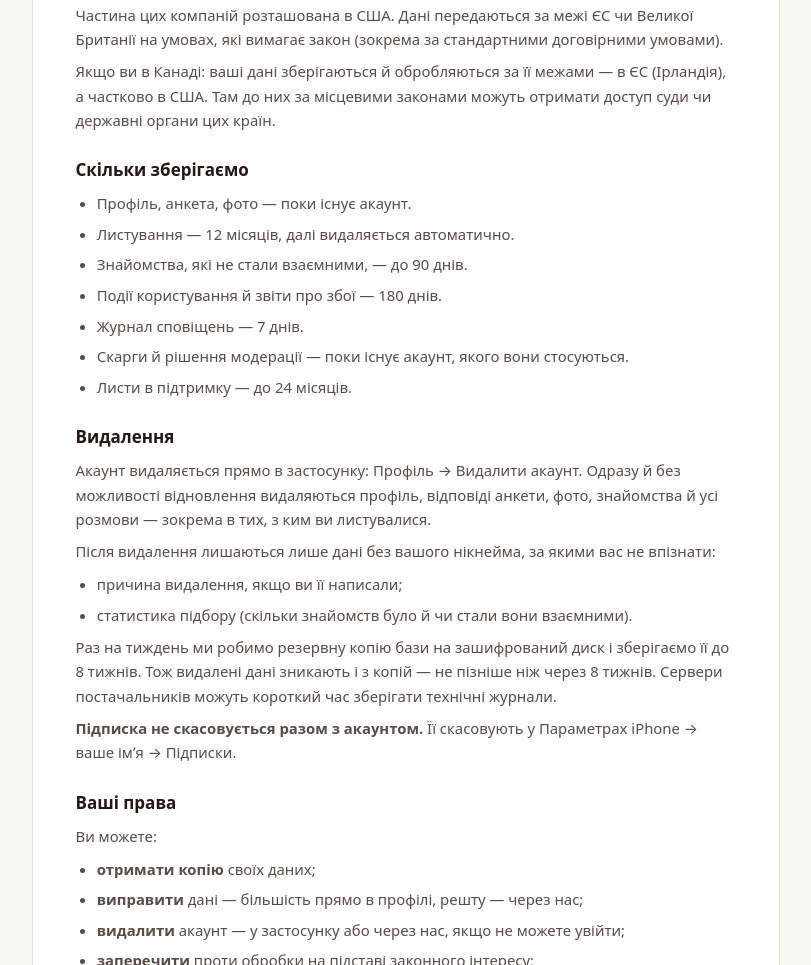
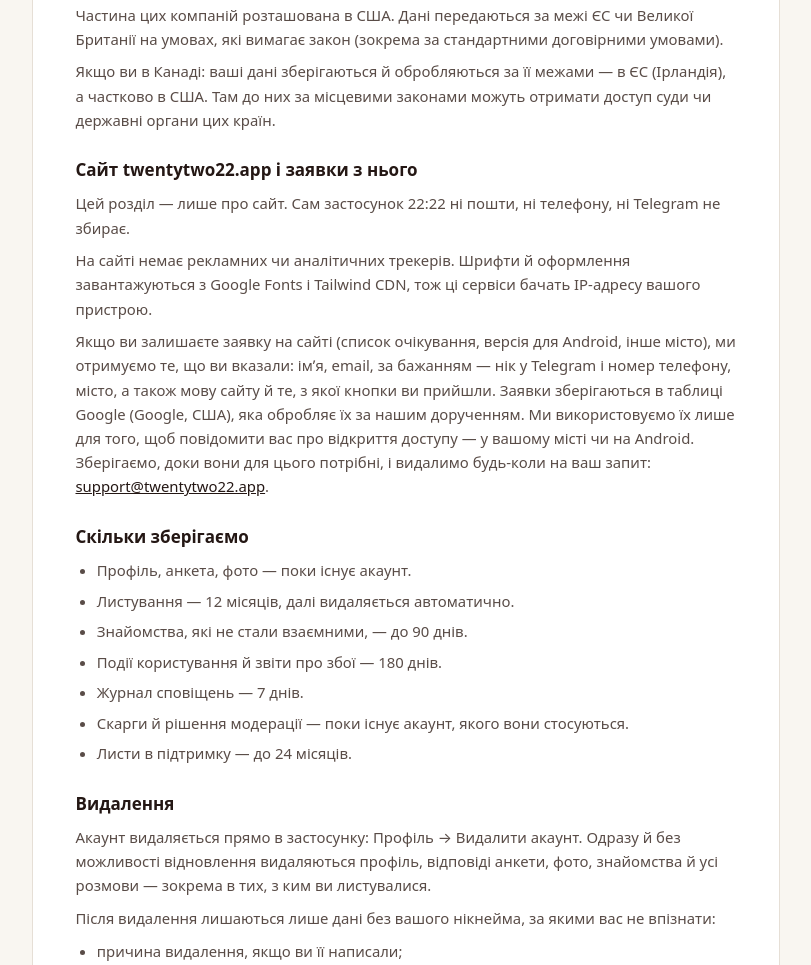
Before and after one commit to AnastasiaChaikovska/2222, a plain HTML site: page privacy.html in a window 1280 px wide. Shown: the part 3141-4106 px from the top of the page, without its empty margins (234-1045 px from the left). Drawn offline with nearby package versions, Linux system fonts and the light colour scheme; a web font is replaced by a local one.

Commit message:
Політика: повернуто розділ про сайт і заявки (зник при оновленні 23.11)
Co-Authored-By: Claude Opus 5.5 <noreply@anthropic.com>

```diff
--- a/privacy.html
+++ b/privacy.html
@@ -180,6 +180,12 @@
 <p>Якщо ви в Канаді: ваші дані зберігаються й обробляються за її межами — в ЄС (Ірландія), а частково в США. Там до них за місцевими законами можуть отримати доступ суди чи державні органи цих країн.</p>
 </section>
 <section class="space-y-2">
+<h2 class="text-base font-semibold text-app-espresso">Сайт twentytwo22.app і заявки з нього</h2>
+<p>Цей розділ — лише про сайт. Сам застосунок 22:22 ні пошти, ні телефону, ні Telegram не збирає.</p>
+<p>На сайті немає рекламних чи аналітичних трекерів. Шрифти й оформлення завантажуються з Google Fonts і Tailwind CDN, тож ці сервіси бачать IP-адресу вашого пристрою.</p>
+<p>Якщо ви залишаєте заявку на сайті (список очікування, версія для Android, інше місто), ми отримуємо те, що ви вказали: імʼя, email, за бажанням — нік у Telegram і номер телефону, місто, а також мову сайту й те, з якої кнопки ви прийшли. Заявки зберігаються в таблиці Google (Google, США), яка обробляє їх за нашим дорученням. Ми використовуємо їх лише для того, щоб повідомити вас про відкриття доступу — у вашому місті чи на Android. Зберігаємо, доки вони для цього потрібні, і видалимо будь-коли на ваш запит: <a href="mailto:support@twentytwo22.app" class="text-app-espresso underline font-medium">support@twentytwo22.app</a>.</p>
+</section>
+<section class="space-y-2">
 <h2 class="text-base font-semibold text-app-espresso">Скільки зберігаємо</h2>
 <ul class="list-disc pl-5 space-y-1.5"><li>Профіль, анкета, фото — поки існує акаунт.</li><li>Листування — 12 місяців, далі видаляється автоматично.</li><li>Знайомства, які не стали взаємними, — до 90 днів.</li><li>Події користування й звіти про збої — 180 днів.</li><li>Журнал сповіщень — 7 днів.</li><li>Скарги й рішення модерації — поки існує акаунт, якого вони стосуються.</li><li>Листи в підтримку — до 24 місяців.</li></ul>
 </section>
@@ -297,6 +303,12 @@
 <p>Якщо ви в Канаді: ваші дані зберігаються й обробляються за її межами — в ЄС (Ірландія), а частково в США. Там до них за місцевими законами можуть отримати доступ суди чи державні органи цих країн.</p>
 </section>
 <section class="space-y-2">
+<h2 class="text-base font-semibold text-app-espresso">Сайт twentytwo22.app і заявки з нього</h2>
+<p>Цей розділ — лише про сайт. Сам застосунок 22:22 ні пошти, ні телефону, ні Telegram не збирає.</p>
+<p>На сайті немає рекламних чи аналітичних трекерів. Шрифти й оформлення завантажуються з Google Fonts і Tailwind CDN, тож ці сервіси бачать IP-адресу вашого пристрою.</p>
+<p>Якщо ви залишаєте заявку на сайті (список очікування, версія для Android, інше місто), ми отримуємо те, що ви вказали: імʼя, email, за бажанням — нік у Telegram і номер телефону, місто, а також мову сайту й те, з якої кнопки ви прийшли. Заявки зберігаються в таблиці Google (Google, США), яка обробляє їх за нашим дорученням. Ми використовуємо їх лише для того, щоб повідомити вас про відкриття доступу — у вашому місті чи на Android. Зберігаємо, доки вони для цього потрібні, і видалимо будь-коли на ваш запит: <a href="mailto:support@twentytwo22.app" class="text-app-espresso underline font-medium">support@twentytwo22.app</a>.</p>
+</section>
+<section class="space-y-2">
 <h2 class="text-base font-semibold text-app-espresso">Скільки зберігаємо</h2>
 <ul class="list-disc pl-5 space-y-1.5"><li>Профіль, анкета, фото — поки існує акаунт.</li><li>Листування — 12 місяців, далі видаляється автоматично.</li><li>Знайомства, які не стали взаємними, — до 90 днів.</li><li>Події користування й звіти про збої — 180 днів.</li><li>Журнал сповіщень — 7 днів.</li><li>Скарги й рішення модерації — поки існує акаунт, якого вони стосуються.</li><li>Листи в підтримку — до 24 місяців.</li></ul>
 </section>
@@ -388,6 +400,12 @@
 <p>If you’re in Canada: your data is stored and processed outside Canada — in the EU (Ireland), and partly in the USA. There, courts or government authorities of those countries may be able to access it under local laws.</p>
 </section>
 <section class="space-y-2">
+<h2 class="text-base font-semibold text-app-espresso">The twentytwo22.app website and sign-ups from it</h2>
+<p>This section is only about the website. The 22:22 app itself doesn’t collect email, phone numbers or Telegram handles.</p>
+<p>The website has no advertising or analytics trackers. Fonts and styling load from Google Fonts and the Tailwind CDN, so these services see your device’s IP address.</p>
+<p>If you leave a request on the website (waitlist, Android version, another city), we receive what you entered: your name, email, optionally your Telegram handle and phone number, your city, plus the website language and which button you came from. Requests are stored in a Google spreadsheet (Google, USA), which processes them on our behalf. We use them only to let you know when access opens — in your city or on Android. We keep them while they’re needed for that and will delete them at any time on request: <a href="mailto:support@twentytwo22.app" class="text-app-espresso underline font-medium">support@twentytwo22.app</a>.</p>
+</section>
+<section class="space-y-2">
 <h2 class="text-base font-semibold text-app-espresso">How long we keep data</h2>
 <ul class="list-disc pl-5 space-y-1.5"><li>Profile, questionnaire, photo — while the account exists.</li><li>Messages — 12 months, then deleted automatically.</li><li>Introductions that didn’t become mutual — up to 90 days.</li><li>Usage events and crash reports — 180 days.</li><li>Notification log — 7 days.</li><li>Reports and moderation decisions — while the account they concern exists.</li><li>Support emails — up to 24 months.</li></ul>
 </section>
```
